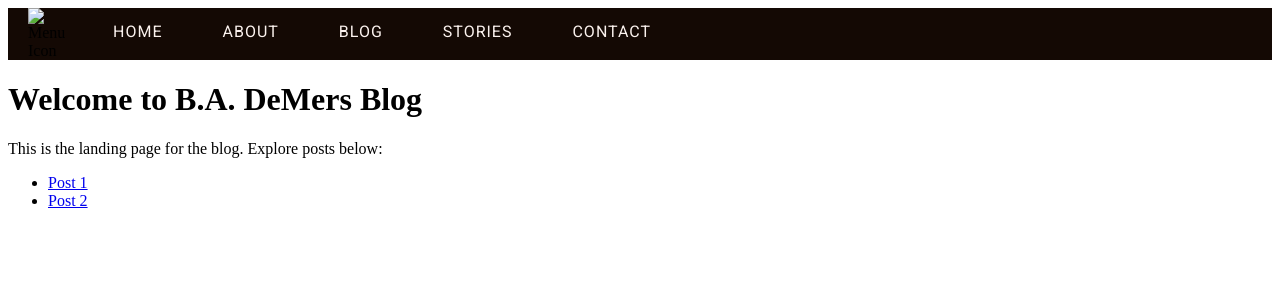
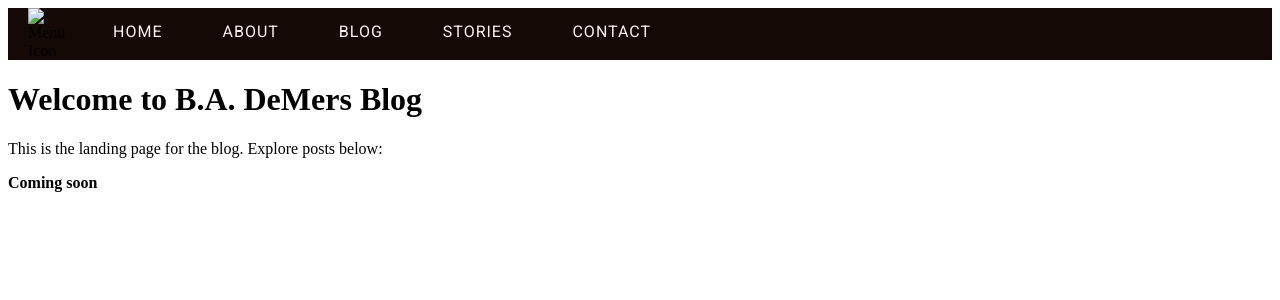
Before and after one commit to fleekgonzalo/storiesbydemers, a Jekyll site: the page built from blog/index.md, in a window 1280 px wide. Shown: the top 300 px of the page. Built offline with Jekyll 4.4.1, drawn with Linux system fonts in a browser that asks for light colours.

Commit message:
refactor: update blog and stories pages to indicate upcoming content

```diff
--- a/blog/index.md
+++ b/blog/index.md
@@ -8,5 +8,4 @@ permalink: /blog/
 
 This is the landing page for the blog. Explore posts below:
 
-- [Post 1]({{ site.baseurl }}post1)
-- [Post 2]({{ site.baseurl }}post2)
+**Coming soon**
```
Also changed, not shown: stories/index.md (+1 -2 lines), 2 other files.
